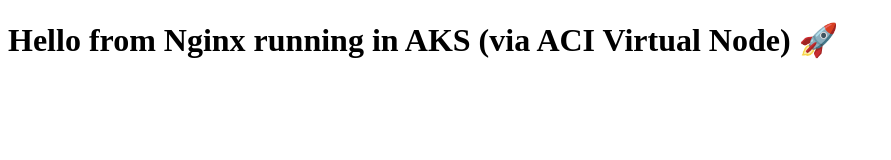
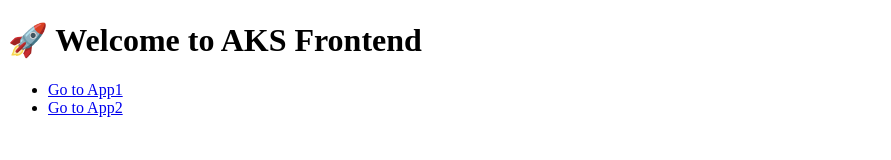
Before and after one commit to GIRISHMESH/k8s-Burts-ACI, a plain HTML site: page index.html in a window 1280 px wide. Shown: the whole page, without its empty margins (0-891 px from the left). Drawn offline with Linux system fonts and the light colour scheme.

Commit message:
Update index.html

```diff
--- a/index.html
+++ b/index.html
@@ -1,9 +1,13 @@
 <!DOCTYPE html>
 <html>
 <head>
-  <title>Welcome to AKS Frontend</title>
+  <title>AKS Reverse Proxy Frontend</title>
 </head>
 <body>
-  <h1>Hello from Nginx running in AKS (via ACI Virtual Node) 🚀</h1>
+  <h1>🚀 Welcome to AKS Frontend</h1>
+  <ul>
+    <li><a href="/app1/">Go to App1</a></li>
+    <li><a href="/app2/">Go to App2</a></li>
+  </ul>
 </body>
 </html>
```
